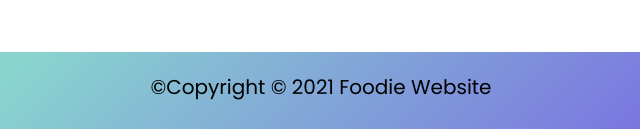
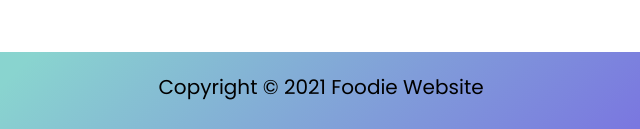
Before and after one commit to arfttul/foodie_website, a plain HTML site: page index.htm in a window 1280 px wide. Shown: the part 3328-3457 px from the top of the page, 319-959 px from the left. Drawn offline with Linux system fonts and the light colour scheme.

Commit message:
footer's written corrected.

```diff
--- a/index.htm
+++ b/index.htm
@@ -129,7 +129,7 @@
 
 
     <footer>
-        <p>&copy;Copyright © 2021 Foodie Website</p>
+        <p>Copyright © 2021 Foodie Website</p>
     </footer>
 
 
```
